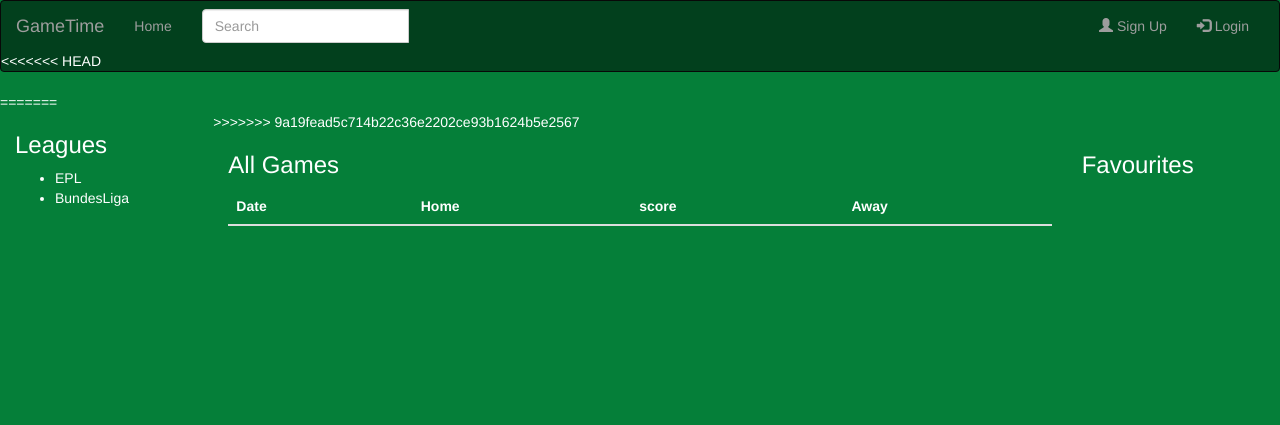
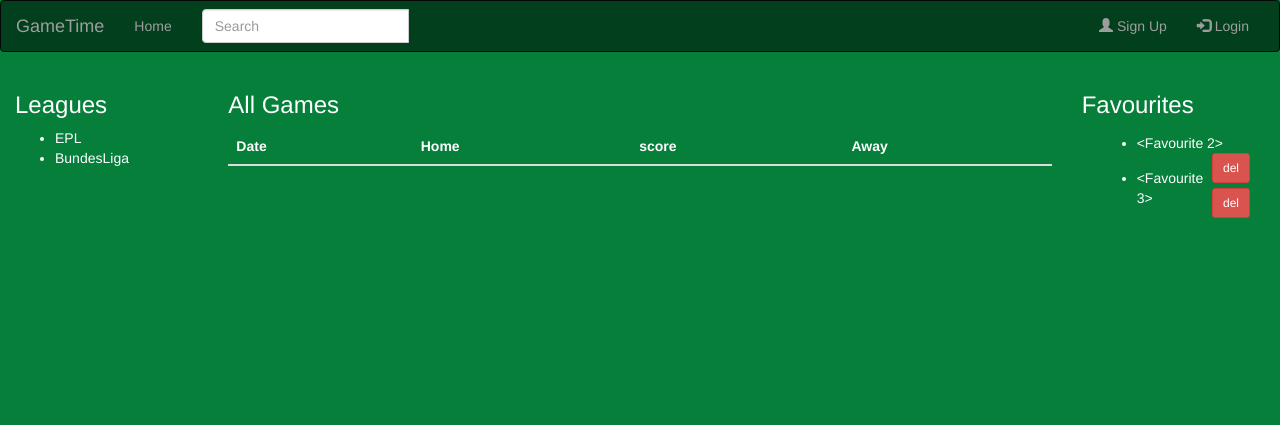
Before and after one commit to petersoleeh/GameTime, a Flask app: template app/templates/team.html in a window 1280 px wide. Shown: the top 425 px of the page. Run offline with Flask 2, Linux system fonts and the light colour scheme; the template is opened without the code that fills it: values that come from a table or form of the project are taken from there, others are empty; data comes from the database, SQL or seed files in the repository; both versions use the stored data as it was after the commit; some libraries are stand-ins or nearby versions.

Commit message:
fix favourites section

```diff
--- a/app/templates/index.html
+++ b/app/templates/index.html
@@ -48,7 +48,7 @@
 
         <ul class="">
           {% for fav in favourites %}
-          <li class="fav"><a href="/team/{{fav.team_id}}">{{fav.team_id}}</a><span class="away"><form action="" method="post"><button class="btn btn-danger btn-sm"type="submit" name="del_f" value="{{fav.team_id}}">del</button></form></span></li>
+          <li class="fav"><a href="/team/{{fav.team_id}}">{{fav}}</a><span class="away"><form action="" method="post"><button class="btn btn-danger btn-sm"type="submit" name="del_f" value="{{fav}}">del</button></form></span></li>
                 {% endfor %}
                 </ul>
       </div>
--- a/app/templates/league.html
+++ b/app/templates/league.html
@@ -46,7 +46,7 @@
       <h3>Favourites</h3>
       <ul class="">
         {% for fav in favourites %}
-        <li class="fav"><a href="/team/{{fav.team_id}}">{{fav.team_id}}</a><span class="away"><form action="" method="post"><button class="btn btn-danger btn-sm"type="submit" name="del_f" value="{{fav.team_id}}">del</button></form></span></li>
+        <li class="fav"><a href="/team/{{fav}}">{{fav}}</a><span class="away"><form action="" method="post"><button class="btn btn-danger btn-sm"type="submit" name="del_f" value="{{fav}}">del</button></form></span></li>
         {% endfor %}
       </ul>
     </div>
--- a/app/templates/navbar.html
+++ b/app/templates/navbar.html
@@ -46,16 +46,11 @@
         </ul>
       </div>
     </div>
-<<<<<<< HEAD
   </div>
 </body>
 <footer>GameTime &#169; 2017</footer>
-=======
-    <div class="clear">
-    <footer>GameTime &#169; 2017</footer>
-    </div>
->>>>>>> 9a19fead5c714b22c36e2202ce93b1624b5e2567
 
 
 </body>
+
 </html>
--- a/app/templates/team.html
+++ b/app/templates/team.html
@@ -39,7 +39,7 @@
   <h3>Favourites</h3>
   <ul class="">
     {% for fav in favourites %}
-    <li class="fav"><a href="/team/{{fav.team_id}}">{{fav.team_id}}</a><span class="away"><form action="" method="post"><button class="btn btn-danger btn-sm"type="submit" name="del_f" value="{{fav.team_id}}">del</button></form></span></li>
+    <li class="fav"><a href="/team/{{fav}}">{{fav}}</a><span class="away"><form action="" method="post"><button class="btn btn-danger btn-sm"type="submit" name="del_f" value="{{fav}}">del</button></form></span></li>
     {% endfor %}
   </ul>
 </div>
--- a/config.py
+++ b/config.py
@@ -6,7 +6,7 @@ class Config:
     '''
     SECRET_KEY = os.environ.get('SECRET_KEY')
     # SQLALCHEMY_DATABASE_URI = 'postgresql+psycopg2://soleeh:soleeh..@localhost/gametime'
-    GAME_WEEK_API='https://gtime-api.herokuapp.com//week/12'
+    GAME_WEEK_API='https://gtime-api.herokuapp.com/teams/week/12'
     TEAM_URL='https://gtime-api.herokuapp.com//teams/{}'
     LEAGUE_URL='https://gtime-api.herokuapp.com//teams/league/{}'
     SEARCH_URL='https://gtime-api.herokuapp.com//teams/search/{}'
--- a/manage.py
+++ b/manage.py
@@ -4,8 +4,8 @@ from app.models import User
 from flask_migrate import Migrate, MigrateCommand
 
 #creating app instance
-# app = create_app('development')
-app = create_app('production')
+app = create_app('development')
+# app = create_app('production')
 
 
 manager = Manager(app)
```
Also changed, not shown: app/main/views.py (+7 -3 lines), app/models.py (+13 -0 lines), app/game_time.db.
